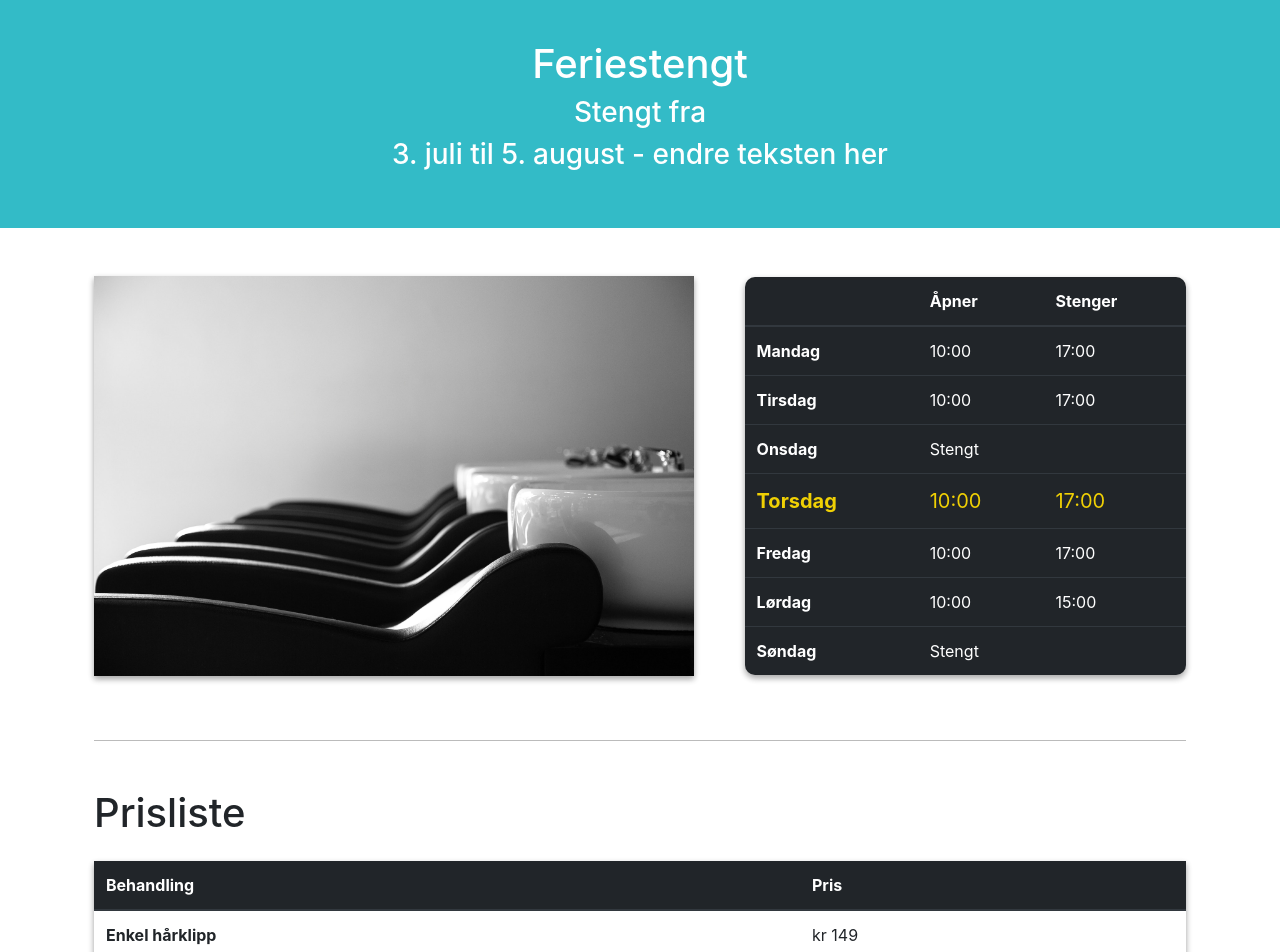
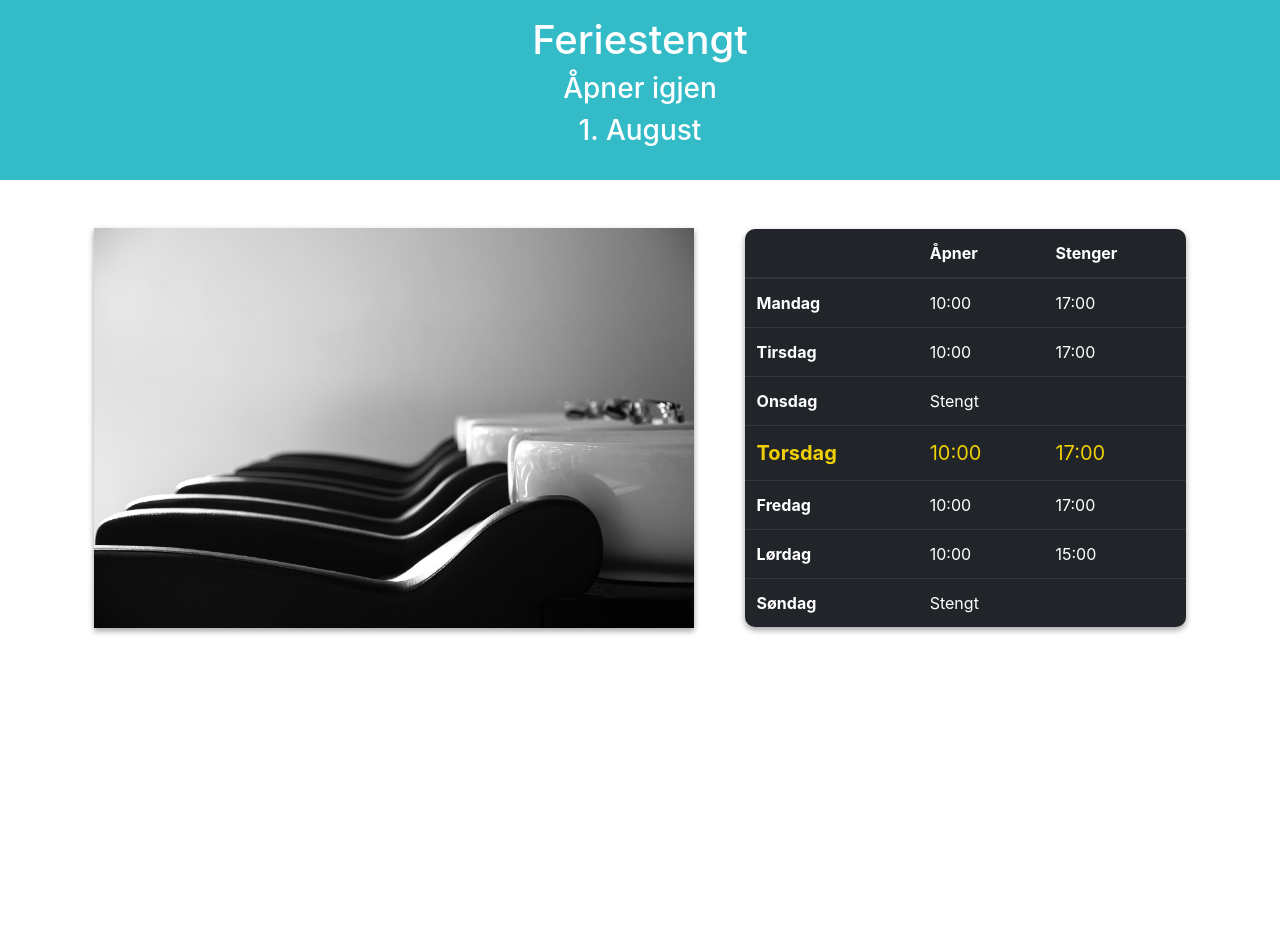
Before and after one commit to vidanmai/coolcut, a React (Create React App) app: page / in a window 1280 px wide. Shown: the part 80-1032 px from the top of the page. After the commit the page ends 800 px from the top, so only its background shows below. Built offline with nearby package versions, Linux system fonts and the light colour scheme.

Commit message:
add validation to vacation header

```diff
--- a/src/App.js
+++ b/src/App.js
@@ -3,21 +3,55 @@ import headerImg from "./img/filler_img.jpg";
 import { openingTimes } from "./openingTimes";
 
 function App() {
-
   const getWeekDay = () => {
     let currentDayOfWeek = new Date().getDay();
-    if (currentDayOfWeek === 0) { // Set Sunday index
+    if (currentDayOfWeek === 0) {
+      // Set Sunday index
       return 7;
     }
     return currentDayOfWeek;
-  }
+  };
+
+  /* const priceList = () => {
+    return (
+      <div>
+        <br />
+        <hr className="solid" />
+        <br />
+        <section id="price-list-section" className="my-2">
+          <h1>Prisliste</h1>
+          <table className="table table-hover my-4" id="price-list">
+            <thead className="thead-dark">
+              <tr>
+                <th scope="col">Behandling</th>
+                <th scope="col">Pris</th>
+              </tr>
+            </thead>
+            <tbody>
+              <tr>
+                <th scope="row">Enkel hårklipp</th>
+                <td>kr 149</td>
+              </tr>
+              <tr>
+                <th scope="row">Hårklipp 2</th>
+                <td>kr 399</td>
+              </tr>
+              <tr>
+                <th scope="row">Hårklipp 3</th>
+                <td>kr 499</td>
+              </tr>
+            </tbody>
+          </table>
+        </section>
+      </div>
+    );
+  }; */
 
   const renderOpeningTimesTable = () => {
     const currentDayOfWeek = getWeekDay();
-
     return (
-        <div className="responsive-table-sm">
-          <table className="table table-dark" id="opening-times">
+      <div className="responsive-table-sm">
+        <table className="table table-dark" id="opening-times">
           <thead>
             <tr>
               <th scope="col"></th>
@@ -28,23 +62,50 @@ function App() {
           <tbody>
             {Object.entries(openingTimes).map(([day, times], index) => (
               <tr key={index}>
-                {console.log("index: " + index)}
-                {console.log("Current day: " + currentDayOfWeek)}
-                {console.log("index+1: " + (index+1))}
                 <th
                   scope="row"
-                  className={currentDayOfWeek === index+1 ? "highlighted" : ""}
+                  className={
+                    currentDayOfWeek === index + 1 ? "highlighted" : ""
+                  }
                 >
                   {day}
                 </th>
-                <td className={currentDayOfWeek === index+1 ? "highlighted" : ""}>{times.opening}</td>
-                <td className={currentDayOfWeek === index+1 ? "highlighted" : ""}>{times.closing}</td>
+                <td
+                  className={
+                    currentDayOfWeek === index + 1 ? "highlighted" : ""
+                  }
+                >
+                  {times.opening}
+                </td>
+                <td
+                  className={
+                    currentDayOfWeek === index + 1 ? "highlighted" : ""
+                  }
+                >
+                  {times.closing}
+                </td>
               </tr>
             ))}
           </tbody>
         </table>
-        </div>
+      </div>
     );
+  };
+
+  const renderVacationHeader = () => {
+    const date = new Date();
+    if (date > new Date("2023-08-01 00:00:00")) {
+      return null;
+    }
+    return (
+    <div className="container-fluid p-4 text-white" id="ferieStengtHeader">
+      <h1 className="d-flex justify-content-center">Feriestengt</h1>
+      <div id="feriestengt">
+        <h3>Åpner igjen</h3>
+        <h3>1. August</h3>
+      </div>
+    </div>
+    )
   };
 
   return (
@@ -57,13 +118,7 @@ function App() {
         </nav>
       </header>
       <div id="body">
-        <div className="container-fluid p-5 text-white" id="ferieStengtHeader">
-          <h1 className="d-flex justify-content-center">Feriestengt</h1>
-          <div id="feriestengt">
-            <h3>Stengt fra</h3>
-            <h3>3. juli til 5. august - endre teksten her</h3>
-          </div>
-        </div>
+        {renderVacationHeader()}
         <div className="container p-4">
           <div className="splitGrid my-4">
             <section id="img-section" className="my-auto">
@@ -78,34 +133,6 @@ function App() {
               <div>{renderOpeningTimesTable()}</div>
             </section>
           </div>
-          <br />
-          <hr className="solid" />
-          <br />
-          <section id="price-list-section" className="my-2">
-            <h1>Prisliste</h1>
-            <table className="table table-hover my-4" id="price-list">
-              <thead className="thead-dark">
-                <tr>
-                  <th scope="col">Behandling</th>
-                  <th scope="col">Pris</th>
-                </tr>
-              </thead>
-              <tbody>
-                <tr>
-                  <th scope="row">Enkel hårklipp</th>
-                  <td>kr 149</td>
-                </tr>
-                <tr>
-                  <th scope="row">Hårklipp 2</th>
-                  <td>kr 399</td>
-                </tr>
-                <tr>
-                  <th scope="row">Hårklipp 3</th>
-                  <td>kr 499</td>
-                </tr>
-              </tbody>
-            </table>
-          </section>
         </div>
       </div>
     </div>
```
